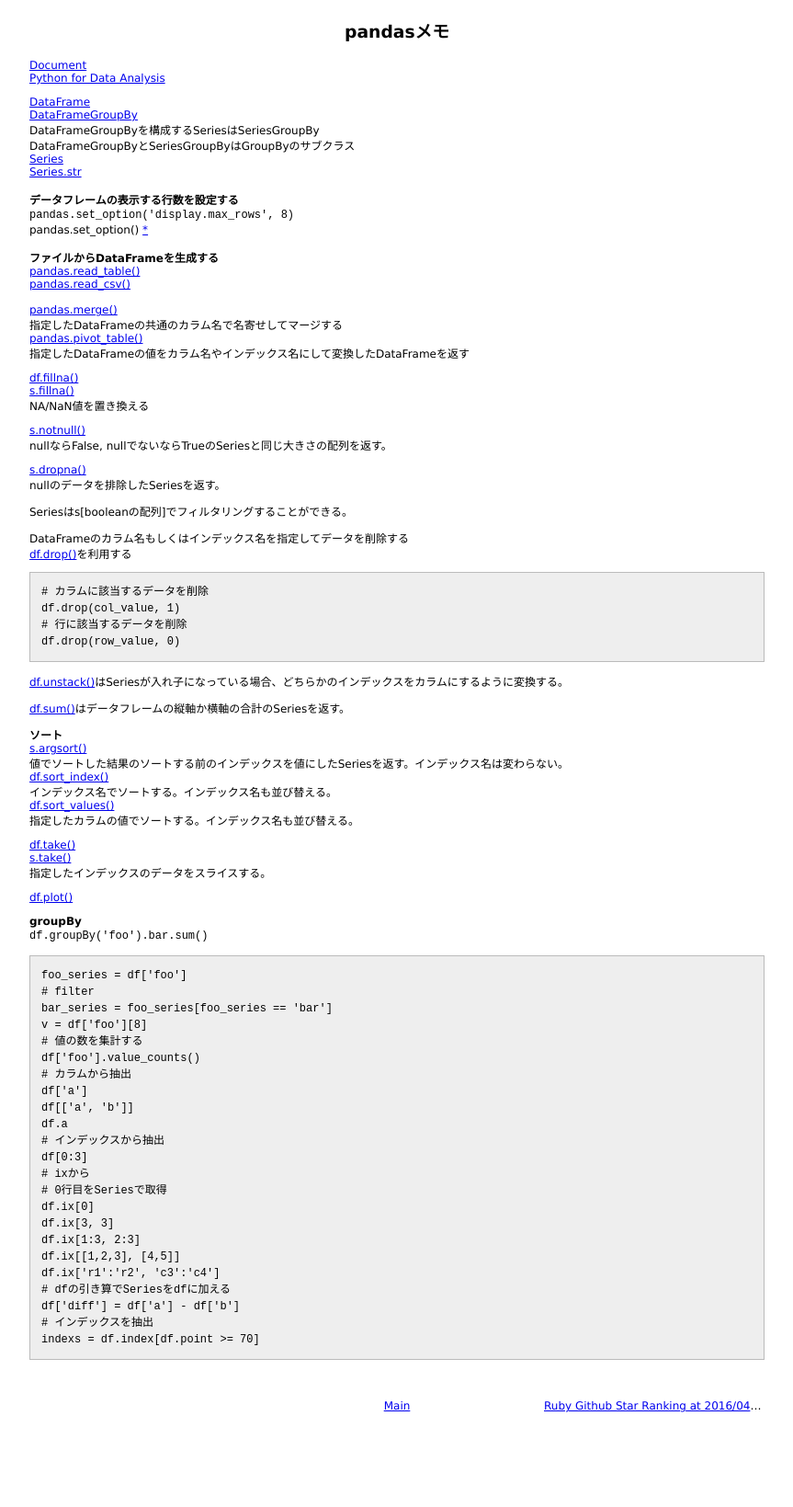
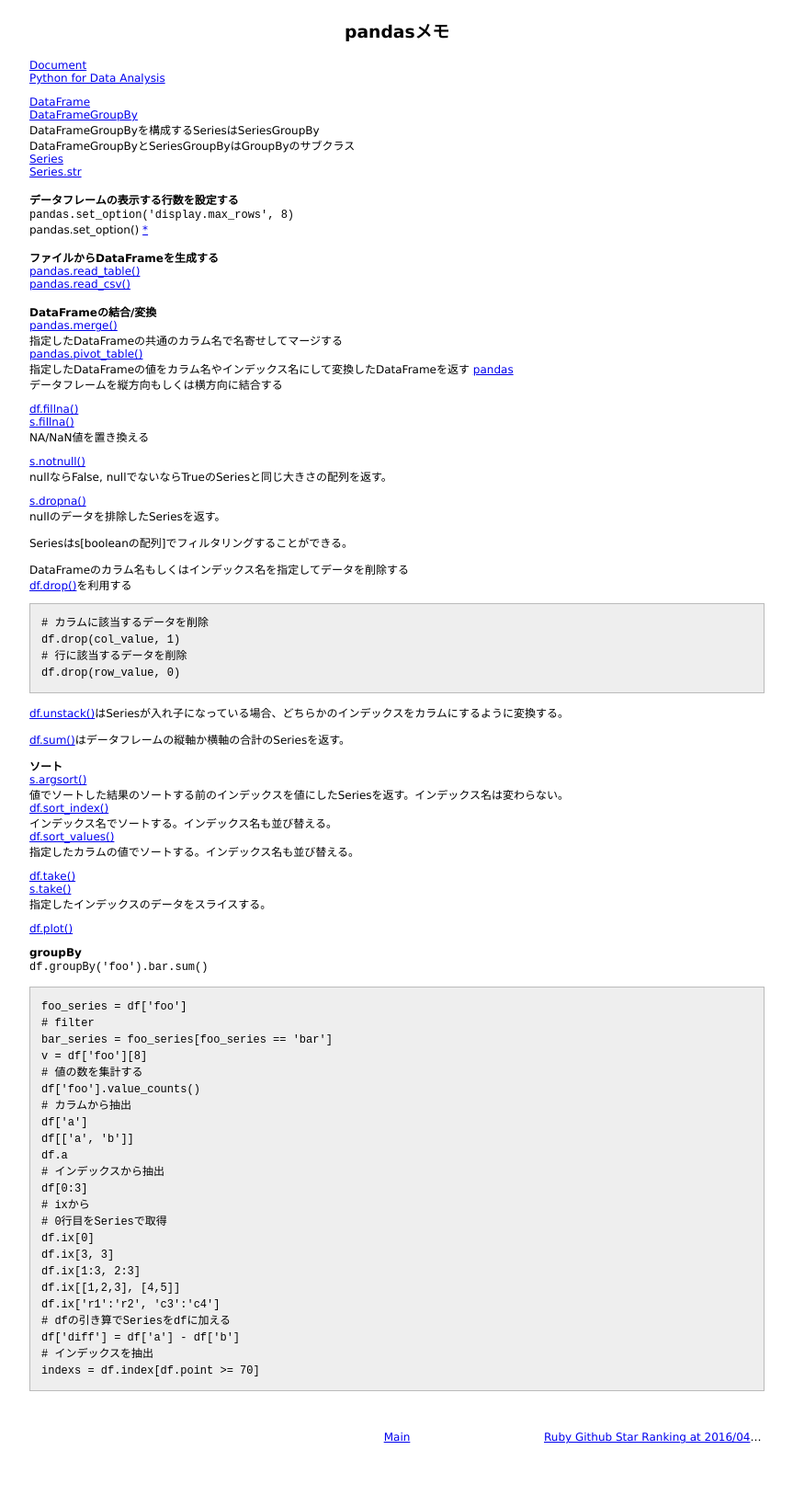
Before and after one commit to 38elements/38elements.github.com, a Jekyll site: the page built from _posts/2016-04-24-pandas.md, in a window 1280 px wide. Shown: the whole page at 92% size, without its empty margins (208-1071 px from the left). Built offline with Jekyll 4.4.1, drawn with Linux system fonts in a browser that asks for light colours; before the commit the page ends 1605 px from its top, so only the background shows below that.

Commit message:
Update 2016-04-24-pandas.md

```diff
--- a/_posts/2016-04-24-pandas.md
+++ b/_posts/2016-04-24-pandas.md
@@ -20,10 +20,13 @@ pandas.set_option() [*](http://pandas.pydata.org/pandas-docs/stable/generated/pa
 [pandas.read_table()](http://pandas.pydata.org/pandas-docs/stable/generated/pandas.read_table.html)
 [pandas.read_csv()](http://pandas.pydata.org/pandas-docs/stable/generated/pandas.read_csv.html)
 <br>
+**DataFrameの結合/変換**
 [pandas.merge()](http://pandas.pydata.org/pandas-docs/stable/generated/pandas.DataFrame.merge.html)
 指定したDataFrameの共通のカラム名で名寄せしてマージする
 [pandas.pivot_table()](http://pandas.pydata.org/pandas-docs/stable/generated/pandas.pivot_table.html)
 指定したDataFrameの値をカラム名やインデックス名にして変換したDataFrameを返す
+[pandas](http://pandas.pydata.org/pandas-docs/stable/generated/pandas.concat.html)
+データフレームを縦方向もしくは横方向に結合する
 
 [df.fillna()](http://pandas.pydata.org/pandas-docs/stable/generated/pandas.DataFrame.fillna.html)
 [s.fillna()](http://pandas.pydata.org/pandas-docs/stable/generated/pandas.Series.fillna.html)
```
